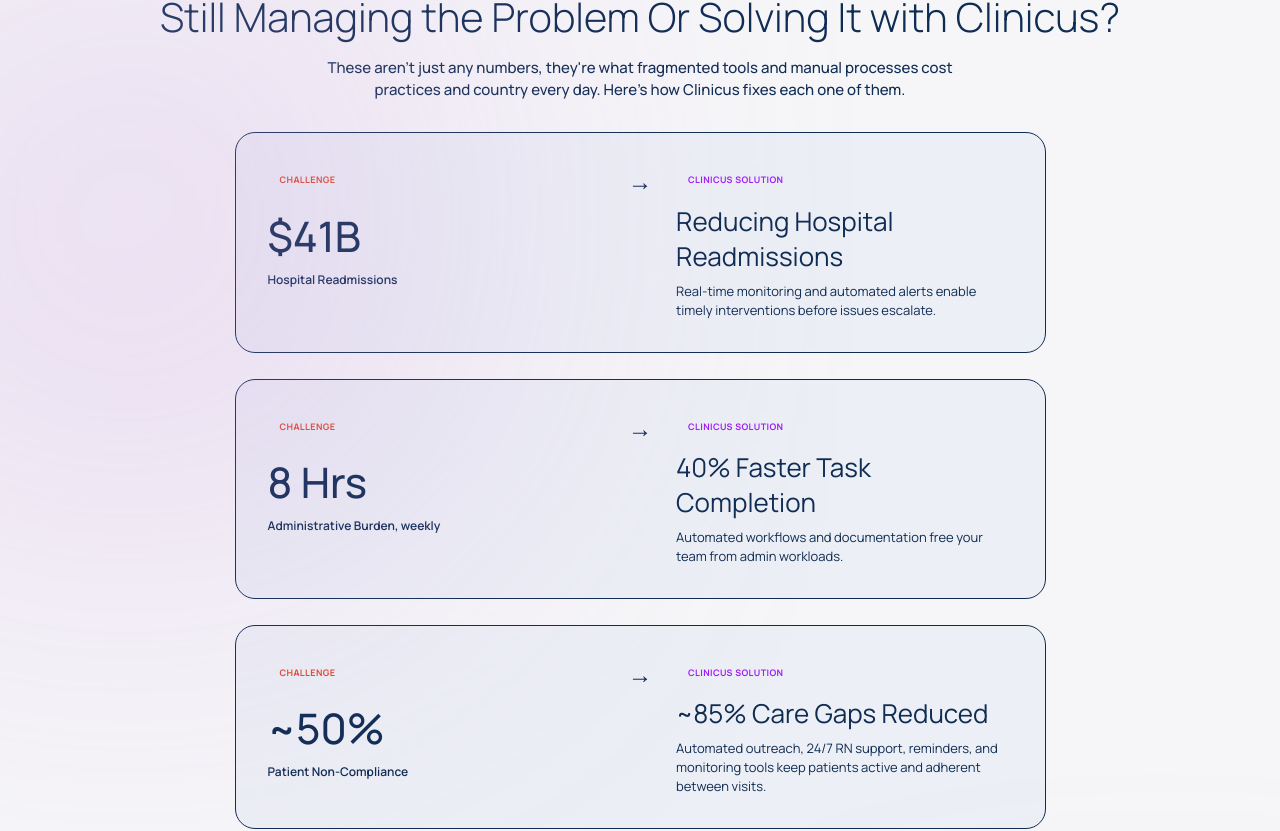
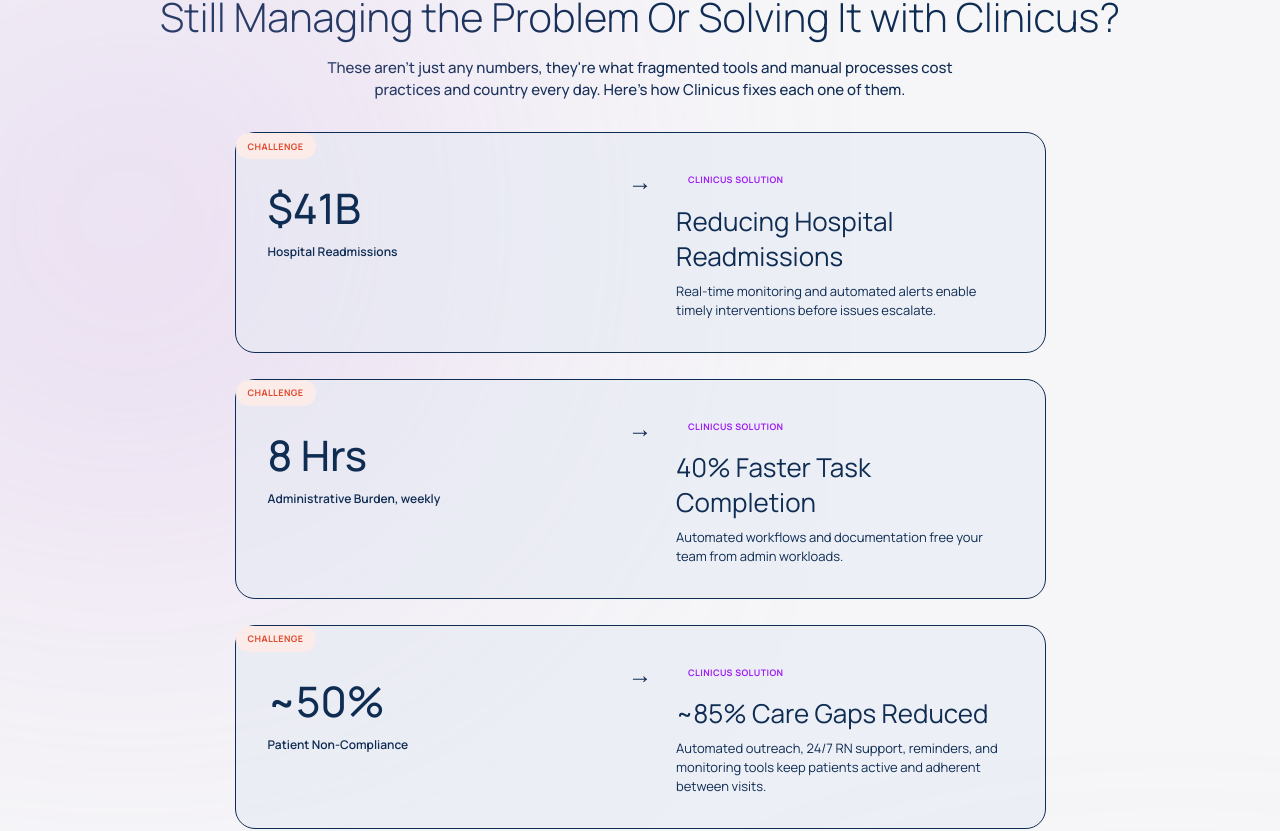
Before and after one commit to prameetaug-droid/Clicnicus-Test, a Next.js app: page / in a window 1280 px wide. Shown: the part 1455-2286 px from the top of the page. Built offline with nearby package versions, Linux system fonts and the light colour scheme.

Commit message:
Add absolute challenge-badge rectangle per Figma and contain in article (PurposeBuilt)

```diff
--- a/src/app/globals.css
+++ b/src/app/globals.css
@@ -255,62 +255,6 @@ body {
   color: var(--color-muted);
   margin-top: 8px;
 }
-
-/* Footer background rectangle to match Figma artboard */
-/* Adds a centered 1440x547px navy rectangle behind footer content */
-footer.bg-navy {
-  position: relative;
-  overflow: visible;
-  min-height: 547px; /* ensures space for the rectangle */
-}
-footer.bg-navy::before {
-  content: "";
-  position: absolute;
-  left: 50%;
-  transform: translateX(-50%);
-  width: 1440px;
-  height: 547px;
-  /* anchor to bottom of footer so it sits behind content reliably across page heights */
-  bottom: 0;
-  top: auto;
-  background: var(--color-navy);
-  z-index: 0; /* sits behind footer content */
-}
-
-/* Make the footer rectangle adapt on small screens: full-width and anchored to bottom */
-@media (max-width: 1440px) {
-  footer.bg-navy::before {
-    left: 0;
-    transform: none;
-    width: 100%;
-    border-radius: 0; /* full-width rectangle */
-  }
-}
-/* Ensure the main footer container content stacks above the pseudo element */
-footer.bg-navy > .z-10, footer.bg-navy .z-10 {
-  position: relative;
-  z-index: 10;
-}
-
-/* Force primary footer text to pure white to match Figma */
-/* Targets any element inside footer using text-white and the main heading */
-footer.bg-navy h2,
-footer.bg-navy h2 span,
-footer.bg-navy [class*="text-white"] {
-  color: #FFFFFF !important;
-}
-
-/* Keep secondary footer text muted where appropriate */
-footer.bg-navy .text-footer-text,
-footer.bg-navy .text-footer-muted {
-  color: var(--color-footer-text) !important;
-}
-
-/* Optional: ensure copyright/footer small links stay subtle */
-footer.bg-navy .text-[11px] {
-  color: var(--color-footer-muted) !important;
-}
-
 /* Form disclaimer / small muted text */
 .hs-form .form-disclaimer,
 .demo-card .form-disclaimer {
@@ -393,3 +337,27 @@ footer.bg-navy .text-[11px] {
 @media (min-width: 640px) {
   .header-phone { padding: 8px 12px; border-radius: 12px; }
 }
+
+/* Challenge badge (used in PurposeBuilt) - exact rectangle per Figma */
+.challenge-badge {
+  position: absolute !important;
+  width: 80px !important;
+  height: 26px !important;
+  left: 0 !important;
+  top: 0 !important;
+  background: #FCECE9 !important; /* Figma pale challenge bg */
+  border-radius: 13px !important;
+  display: inline-flex !important;
+  align-items: center !important;
+  justify-content: center !important;
+  padding: 0 12px !important;
+  font-weight: 700 !important;
+  font-size: 9px !important;
+  letter-spacing: 0.0444em !important;
+  text-transform: uppercase !important;
+  color: #E0492D !important;
+  font-family: var(--font-manrope) !important;
+}
+
+/* Ensure the article is the containing block for the absolute badge */
+article.relative { position: relative; }
--- a/src/components/PurposeBuilt.tsx
+++ b/src/components/PurposeBuilt.tsx
@@ -52,11 +52,11 @@ export default function PurposeBuilt() {
             {challenges.map((item) => (
               <article
                 key={item.stat}
-                className="rounded-[16px] border border-border-light bg-[rgba(228,234,242,0.56)] p-5 sm:rounded-[20px] sm:p-6 md:p-8"
+                className="relative rounded-[16px] border border-border-light bg-[rgba(228,234,242,0.56)] p-5 sm:rounded-[20px] sm:p-6 md:p-8"
               >
                 <div className="grid gap-6 md:grid-cols-[1fr_auto_1fr] md:items-start md:gap-4 lg:gap-6">
                   <div>
-                    <span className="inline-flex h-[26px] items-center justify-center rounded-[13px] bg-challenge-bg px-3 text-[9px] font-bold uppercase tracking-[0.0444em] text-[#E0492D]">
+                    <span className="challenge-badge">
                       CHALLENGE
                     </span>
                     <p className="mt-3 text-[32px] font-medium text-challenge sm:text-[38px] md:text-[42px]">
```
